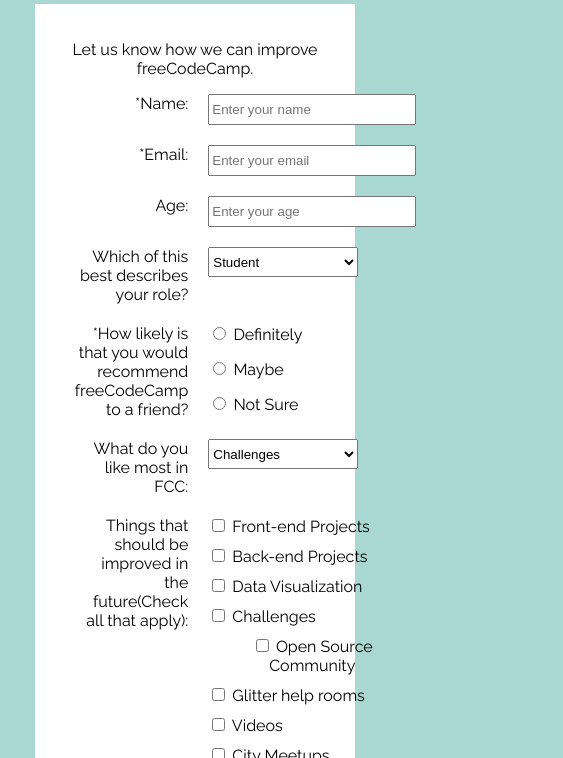
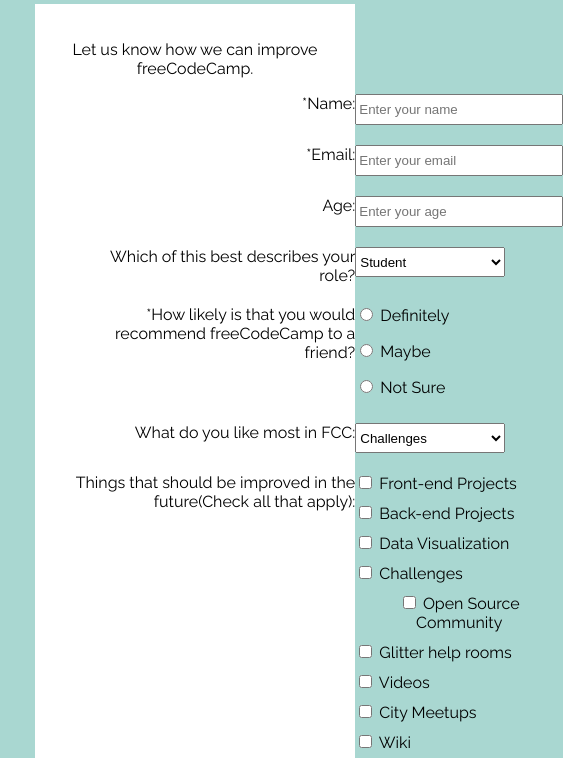
Before and after one commit to NajibMurshed/test-site, a plain HTML site: page Survey Form/Survey.html in a window 390 px wide. Shown: the part 86-844 px from the top of the page, 563 px wide, since content can reach past the window. Drawn offline with Linux system fonts and the light colour scheme.

Commit message:
made changes

```diff
--- a/Survey Form/style.css
+++ b/Survey Form/style.css
@@ -29,6 +29,15 @@ body{
   display: grid;
   grid-template-columns: 1fr 1fr;
   grid-gap: 20px; /* defines margin around grid items, super convenient for creating space among items */
+}
+@media screen and (max-width: 500px) {
+  #main {
+    grid-template-columns: 100%;
+  }
+  .f {
+    width: 100%;
+    text-align: left;
+  }
 }
 
 input[type~="text"] {
@@ -67,10 +76,16 @@ input[type="email"] {
 } */
 
 .left-just{
-  display: grid;
-  justify-items: start;
+  /* display: grid;
+  justify-items: start; */
   /* padding-right: 5px; */
-  grid-gap: 10px;
+  /* grid-gap: 10px; */
+  display: flex;
+  flex-direction: column;
+  align-items: flex-start;
+}
+.left-just *:not(:last-child) {
+  margin-bottom: 10px;
 }
 /* .space1{
   margin-bottom: 20px;
```
Also changed, not shown: 1 other file.
